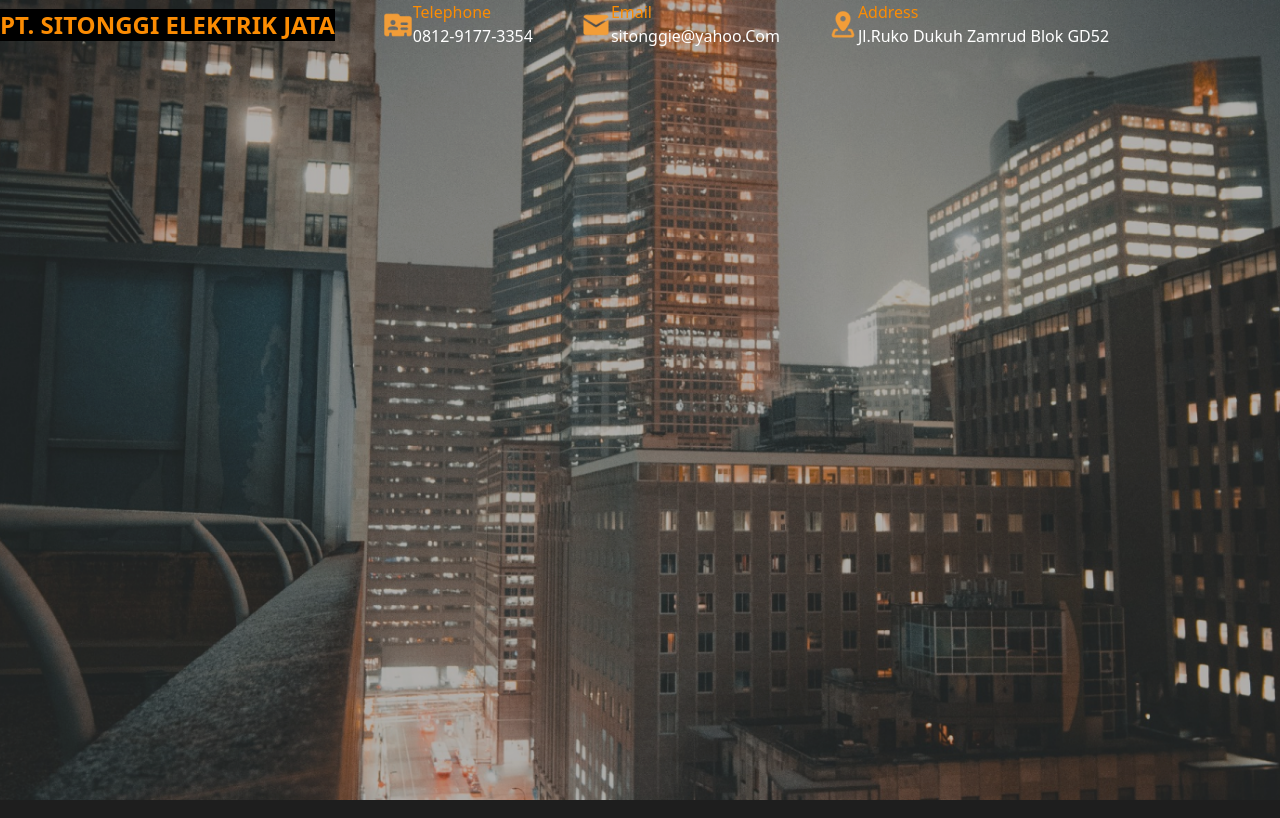
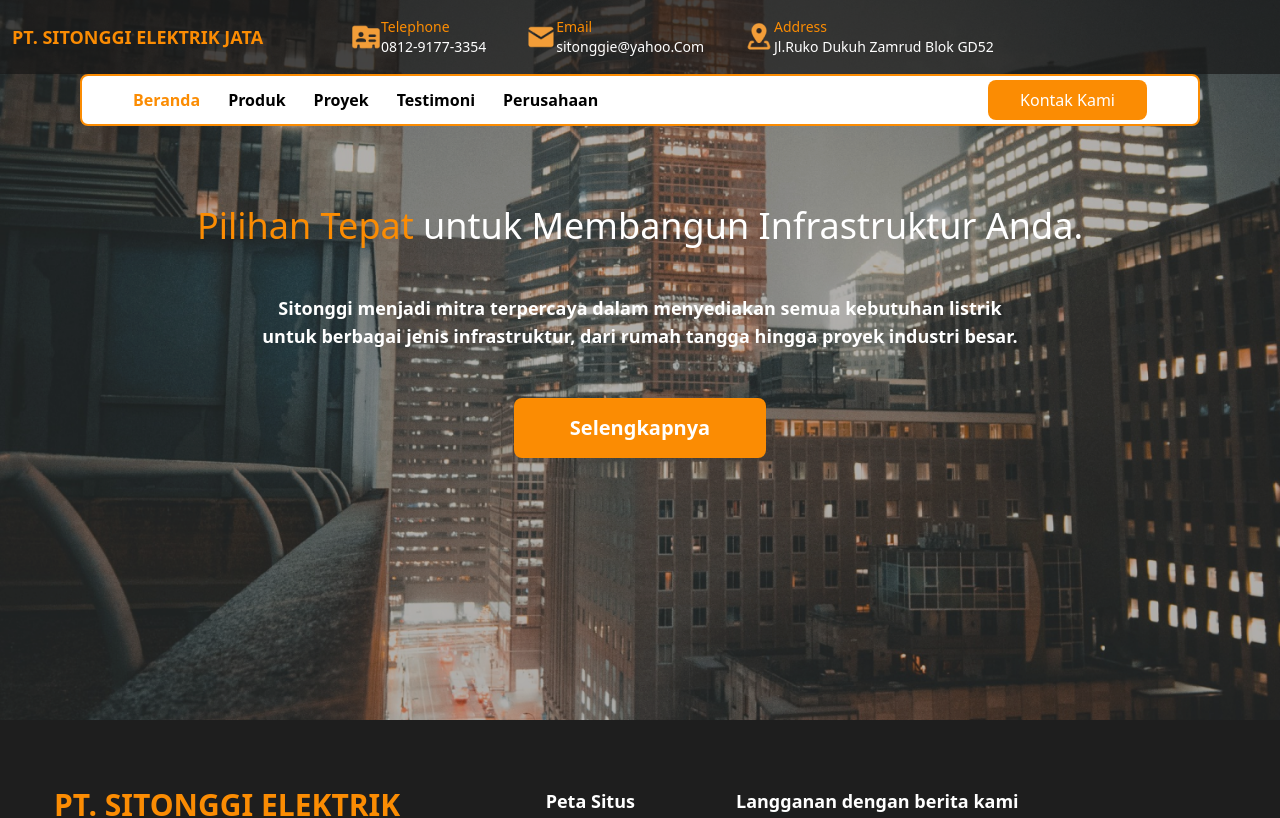
Before and after one commit to abrahamparn/sitonggi_elektrik_jaya, a React (Vite) app: page / in a window 1280 px wide. Shown: the top 818 px of the page. Built offline with nearby package versions, Linux system fonts and the light colour scheme.

Commit message:
addin hero

```diff
--- a/package.json
+++ b/package.json
@@ -10,6 +10,7 @@
     "preview": "vite preview"
   },
   "dependencies": {
+    "gsap": "^3.12.5",
     "react": "^18.2.0",
     "react-dom": "^18.2.0",
     "react-router-dom": "^6.21.3"
--- a/src/parts/home/Hero.jsx
+++ b/src/parts/home/Hero.jsx
@@ -1,40 +1,125 @@
-import React from 'react';
+import React from "react";
 import BGImage from "../../assets/Image/BGImage.png";
-import Address from "../../assets/Icon/Address.png"
-import Contact from "../../assets/Icon/Contact.png"
-import Email from "../../assets/Icon/Email.png"
+import Address from "../../assets/Icon/Address.png";
+import Contact from "../../assets/Icon/Contact.png";
+import Email from "../../assets/Icon/Email.png";
+import { useState, useEffect, useRef } from "react";
+("use client");
 
 export default function Hero() {
+  const [isMenuOpen, setIsMenuOpen] = useState(false); // State to manage the hamburger menu visibility
+
+  const toggleMenu = () => {
+    setIsMenuOpen(!isMenuOpen); // Toggle the state
+    console.log("clicked");
+  };
+
+  useEffect(() => {
+    if (isMenuOpen) {
+      // Prevent scrolling
+      document.body.style.overflow = "hidden";
+    } else {
+      // Re-enable scrolling
+      document.body.style.overflow = "";
+    }
+  }, [isMenuOpen]); // This effect depends on isMenuOpen
   return (
-    <section className='relative min-h-screen'>
-        <img src={BGImage} className='absolute top-0 left-0 w-full h-full z-0 object-cover opacity-90'/>
+    <section className="relative sm:min-h-[580px] lg:min-h-[720px] xl:min-h-[861px] ">
+      <img
+        src={BGImage}
+        className="absolute top-0 left-0 w-full h-full z-0 object-cover opacity-90"
+      />
 
-        <div className='relative z-10 h-full bg-gray text-white'>
-            <div className='flex flex-row items-center gap-12'>
-                <div className='bg-black h-full'>                <p className='text-center text-2xl text-yellow_stg font-bold '>PT. SITONGGI ELEKTRIK JATA</p>
+      <div className="relative z-10 h-full bg-gray text-white ">
+        <div className="flex flex-row md:hidden p-5  bg-white justify-between">
+          <p className="text-yellow_stg font-bold">
+            PT. SITONGGI ELEKTRIK JATA
+          </p>
+          <button onClick={toggleMenu}>
+            <div className="space-y-2">
+              <span className="block h-0.5 w-8 animate-pulse bg-black"></span>
+              <span className="block h-0.5 w-8 animate-pulse bg-black"></span>
+              <span className="block h-0.5 w-8 animate-pulse bg-black"></span>
             </div>
-                <div className='flex flex-row'>
-                    <img src={Contact} className='object-none h-[50px] w-[30px]'/>
-                    <div className='flex flex-col'>
-                        <p className='text-yellow_stg'>Telephone</p>
+          </button>
+        </div>
+        {/* INI BUAT MD KE BAWAH */}
+        <div className={`${isMenuOpen ? "block" : "hidden"} md:hidden`}>
+          {/* Your menu items here */}
+          <div className="z-50 w-screen h-screen text-black bg-gray-500 ">
+            {/* Menu items can be listed here */}
+            <p className=" p-3 ps-8 text-xl text-yellow_stg ">Beranda</p>
+            <p className=" p-3 ps-8 text-xl">Produk</p>
+            <p className=" p-3 ps-8 text-xl">Proyek</p>
+            <p className=" p-3 ps-8 text-xl">Testimoni</p>
+            <p className=" p-3 ps-8 text-xl">Perusahaan</p>
+          </div>
+        </div>
+        {/* INI BUAT MD KE ATAS */}
+        <div className="hidden md:flex flex-row items-center md:gap-x-5 lg:gap-x-10 xl:gap-x-16 h-full bg-neutral-900 md:p-2 lg:p-3 xl:p-5 bg-opacity-70">
+          <div className="h-full md:me-6 lg:me-12 xl:me-16">
+            <p className="text-center md:text-base lg:text-lg xl:text-2xl text-yellow_stg font-bold ">
+              PT. SITONGGI ELEKTRIK JATA
+            </p>
+          </div>
+          <div className="flex flex-row h-full justify-center items-center">
+            <img
+              src={Contact}
+              className="md:object-fill lg:object-none md:h-[40px] lg:h-[50px] md:w-[20px] lg:w-[30px]"
+            />
+            <div className="flex flex-col md:text-xs lg:text-sm xl:text-base ">
+              <p className="text-yellow_stg">Telephone</p>
               <p>0812-9177-3354</p>
             </div>
           </div>
-                <div className='flex flex-row'>
-                    <img src={Email} className='object-none h-[50px] w-[30px]'/>
-                    <div className='flex flex-col'>
-                        <p className='text-yellow_stg'>Email</p>
+          <div className="flex flex-row h-full justify-center items-center">
+            <img
+              src={Email}
+              className="md:object-fill lg:object-none md:h-[40px] lg:h-[50px] md:w-[20px] lg:w-[30px]"
+            />
+            <div className="flex flex-col md:text-xs lg:text-sm xl:text-base">
+              <p className="text-yellow_stg">Email</p>
               <p>sitonggie@yahoo.Com</p>
             </div>
           </div>
-                <div className='flex flex-row'>
-                    <img src={Address} className='object-none h-[50px] w-[30px]'/>
-                    <div className='flex flex-col'>
-                        <p className='text-yellow_stg'>Address</p>
+          <div className="flex flex-row h-full justify-center items-center">
+            <img
+              src={Address}
+              className="md:object-fill lg:object-none md:h-[40px] lg:h-[50px] md:w-[20px] lg:w-[30px]"
+            />
+            <div className="flex flex-col md:text-xs lg:text-sm xl:text-base">
+              <p className="text-yellow_stg">Address</p>
               <p>Jl.Ruko Dukuh Zamrud Blok GD52</p>
             </div>
           </div>
-
+        </div>
+        <div className="hidden  flex-row md:flex bg-white md:me-[60px] lg:me-[80px] xl:me-[109px] md:ms-[60px] lg:ms-[80px] xl:ms-[109px] rounded-lg text-black justify-between md:pb-1 md:pt-1 xl:pb-2 xl:pt-2 md:ps-[31px] lg:ps-[51px] md:pe-[31px] lg:pe-[51px] xl:ps-[71px] xl:pe-[71px] border-2 border-yellow_stg">
+          <div className="flex flex-row items-center md:gap-4 lg:gap-7 xl:gap-12 md:text-sm lg:text-base lg:font-semibold xl:font-bold ">
+            <p className="text-yellow_stg ">Beranda</p>
+            <p>Produk</p>
+            <p>Proyek</p>
+            <p>Testimoni</p>
+            <p>Perusahaan</p>
+          </div>
+          <button className="bg-yellow_stg md:pe-6 lg:pe-8 xl:pe-10 md:ps-6 lg:ps-8 xl:ps-10 md:pt-1 lg:pt-2 xl:pt-4 md:pb-1 lg:pb-2 xl:pb-4 rounded-lg text-white">
+            Kontak Kami
+          </button>
+        </div>
+        <div className="sm:mt-10 md:mt-0 text-center sm:pt-2 md:pt-16 lg:pt-20 xl:pt-24 sm:ps-8 md:ps-20 lg:ps-24 xl:ps-28 sm:pe-8 md:pe-20 lg:pe-24 xl:pe-28 sm:ms-2 md:ms-16 lg:ms-20 xl:ms-24 sm:me-2 md:me-16 lg:me-20 xl:me-24 flex flex-col sm:gap-10 lg:gap-12 xl:gap-16">
+          <p className="text-white sm:text-3xl md:text-4xl lg:text-4xl xl:text-7xl sm:font-bold md:font-normal">
+            <a className="text-yellow_stg">Pilihan Tepat</a> untuk Membangun
+            Infrastruktur Anda.
+          </p>
+          <p className="text-white sm:text-base md:text-base lg:text-lg xl:text-xl font-semibold sm:me-4 md:me-16 lg:me-20 xl:me-36 sm:ms-4 md:ms-16 lg:ms-20 xl:ms-36">
+            Sitonggi menjadi mitra terpercaya dalam menyediakan semua kebutuhan
+            listrik untuk berbagai jenis infrastruktur, dari rumah tangga hingga
+            proyek industri besar.
+          </p>
+          <div>
+            <button className="sm:text-lg md:text-lg lg:text-xl xl:text-2xl bg-yellow_stg sm:pb-1 md:pb-2 lg:pb-4 xl:pb-6 sm:pt-1 md:pt-2 lg:pt-4 xl:pt-6 sm:ps-8 md:ps-10  lg:ps-14 xl:ps-20 sm:pe-8 md:pe-10 lg:pe-14 xl:pe-20 rounded-lg font-bold">
+              Selengkapnya
+            </button>
+          </div>
         </div>
       </div>
     </section>
```
Also changed, not shown: 1 other file (tests, documents, lock files or other folders). Lines whose indentation alone changed are shown as unchanged.
